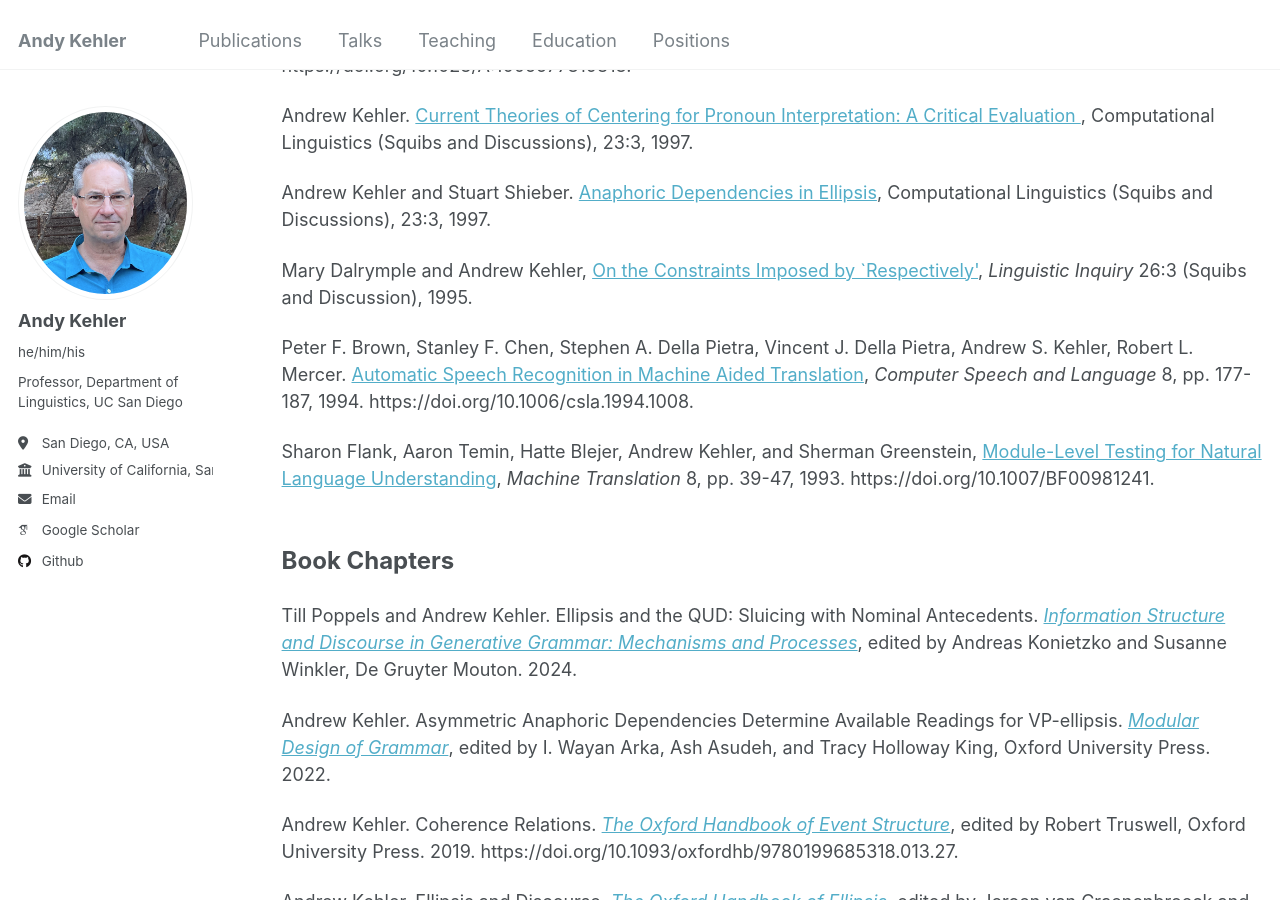
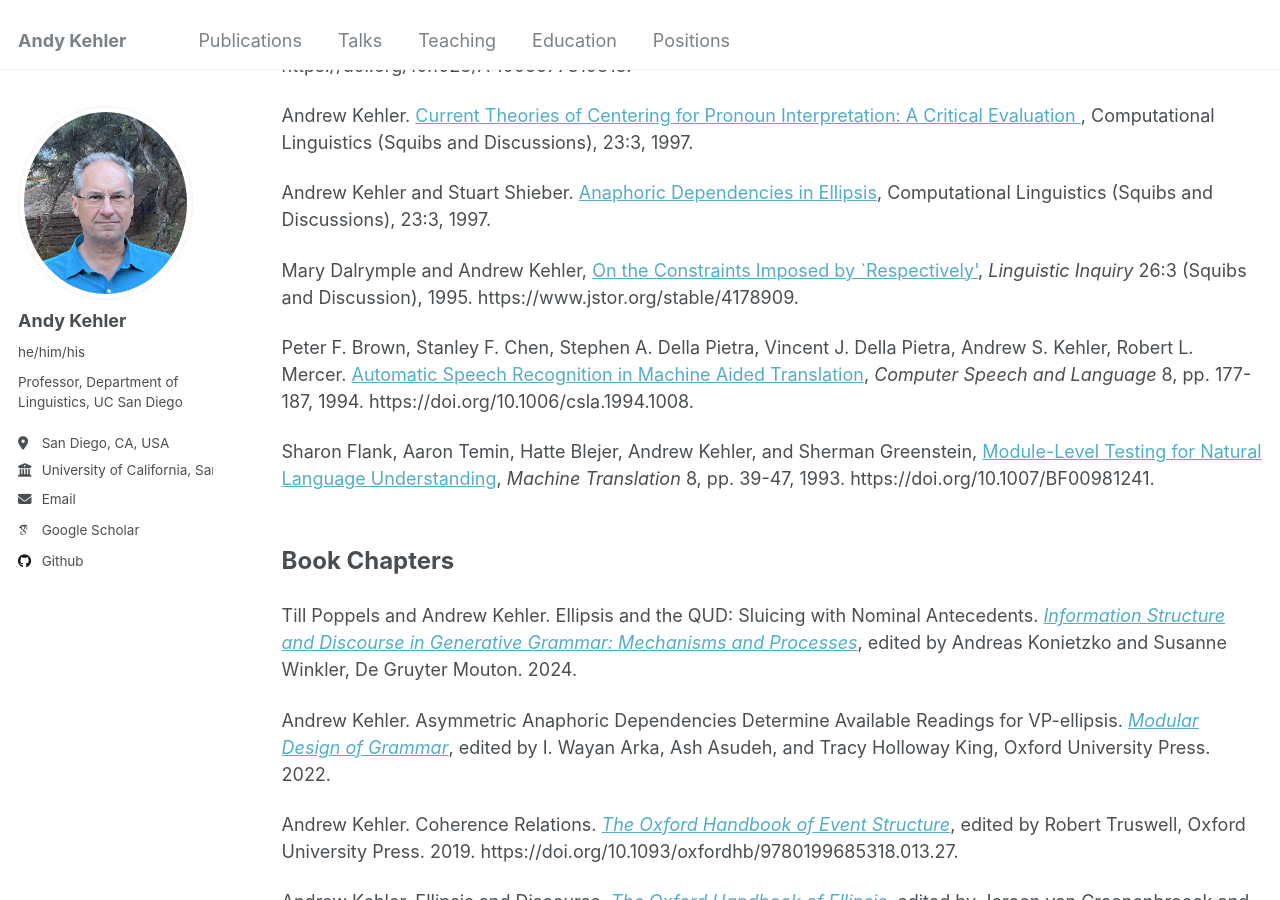
Before and after one commit to akehler/akehler.github.io, a Jekyll site: the page built from _pages/publications.html, in a window 1280 px wide and 900 px high, scrolled down 2148 px. Built offline with Jekyll 4.4.1, drawn with Linux system fonts in a browser that asks for light colours; some web fonts are replaced; part of the change alters nothing that is shown.

Commit message:
Update publications.html

```diff
--- a/_pages/publications.html
+++ b/_pages/publications.html
@@ -175,7 +175,7 @@ Discussions), 23:3, 1997.
 Mary Dalrymple and Andrew Kehler,
 <a href="https://www.jstor.org/stable/4178909">
 On the Constraints Imposed by `Respectively'</a>,
-<i>Linguistic Inquiry</i> 26:3 (Squibs and Discussion), 1995.
+<i>Linguistic Inquiry</i> 26:3 (Squibs and Discussion), 1995. https://www.jstor.org/stable/4178909.
 <p>
 
 Peter F. Brown, Stanley F. Chen, Stephen A. Della Pietra,
```
